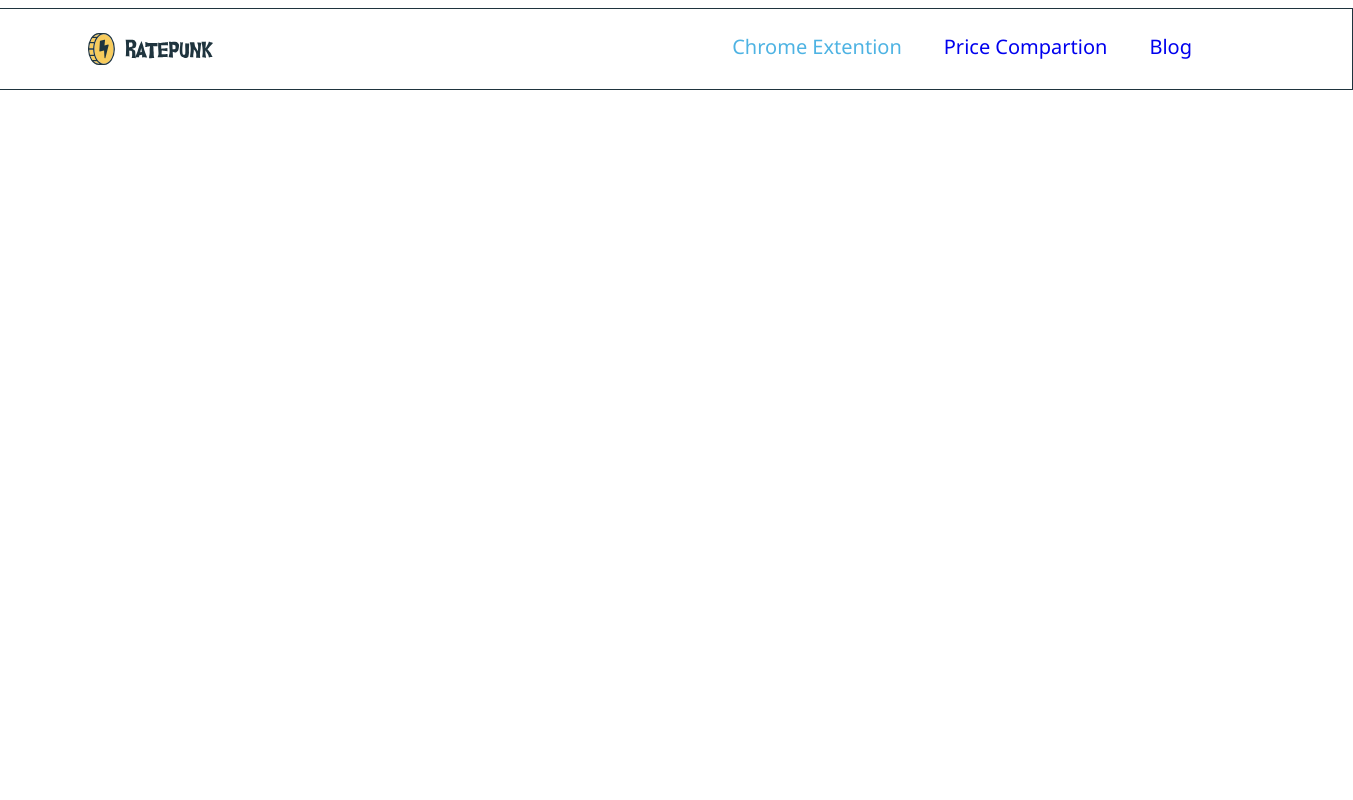
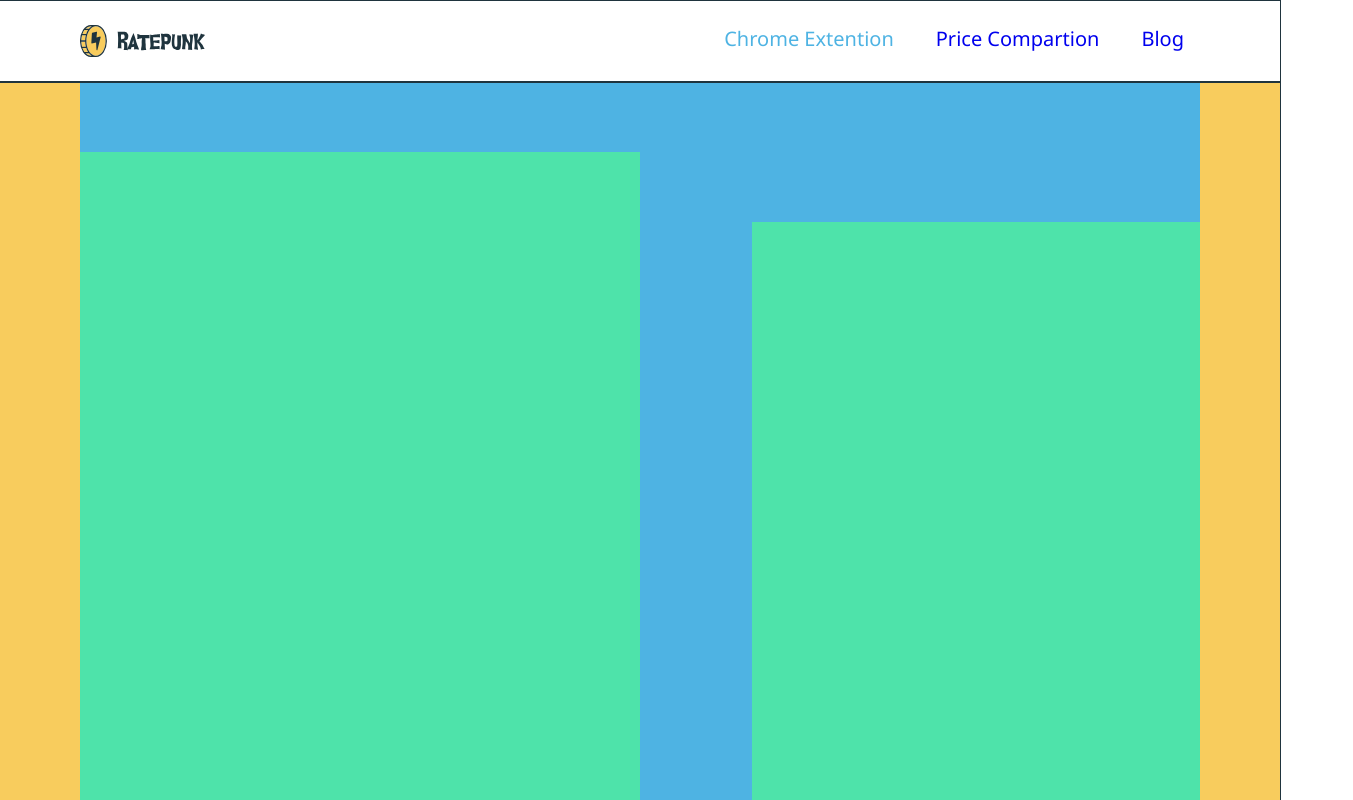
Before and after one commit to nsn1930/CoinRateAssignment, a React (Create React App) app in the folder coinrate/: page / in a window 1280 px wide. Shown: the top 800 px of the page, 1353 px wide, since content can reach past the window. Built offline with nearby package versions, Linux system fonts and the light colour scheme.

Commit message:
main container basic html and css

```diff
--- a/coinrate/src/App.jsx
+++ b/coinrate/src/App.jsx
@@ -1,10 +1,12 @@
 import './App.scss';
 import Header from './components/Header';
+import MainContainer from './components/MainContainer';
 
 function App() {
   return (
     <div className="App">
       <Header></Header>
+      <MainContainer></MainContainer>
     </div>
   );
 }
--- a/coinrate/src/App.scss
+++ b/coinrate/src/App.scss
@@ -1,3 +1,8 @@
+body{
+  margin: 0;
+  padding: 0;
+}
+
 .App {
   display: flex;
   flex-direction: column;
@@ -9,7 +14,7 @@
   display: flex;
   align-items: center;
   justify-content: center;
-  width: 110vw;
+  width: 100%;
   height: 80px;
   background: #FFFFFF 0% 0% no-repeat padding-box;
   border: 1px solid #1F343E;
@@ -18,8 +23,8 @@
 
 .header{
   display: flex;
+  justify-content: space-between;
   width: 1120px;
-  justify-content: space-between;
   .logoCoin{
     height: 32px;
   }
@@ -43,3 +48,36 @@
     }
   }
 }
+
+.mainContainer{
+  display: flex;
+  justify-content: center;
+  width: 100vw;
+  height: 925px;
+  background: #F8CC5D 0% 0% no-repeat padding-box;
+  border: 1px solid #1F343E;
+  opacity: 1;
+}
+
+.mainColumns{
+  display: flex;
+  justify-content: space-between;
+  align-items: center;
+  width: 1120px;
+  height: 100%;
+  background-color: #4EB3E3;
+}
+
+.leftColumn{
+  display: flex;
+  height: 85%;
+  width: 50%;
+  background-color: #4ee3aa;
+}
+
+.rightColumn{
+  display: flex;
+  height: 70%;
+  width: 40%;
+  background-color: #4ee3aa;
+}
--- /dev/null
+++ b/coinrate/src/components/MainContainer.jsx
@@ -0,0 +1,14 @@
+// import logo from '../assets/logo.svg';
+
+function MainContainer() {
+    return (
+        <div className="mainContainer">
+            <div className="mainColumns">
+                <div className="leftColumn"></div>
+                <div className="rightColumn"></div>
+            </div>
+        </div>
+    );
+}
+
+export default MainContainer;
```
